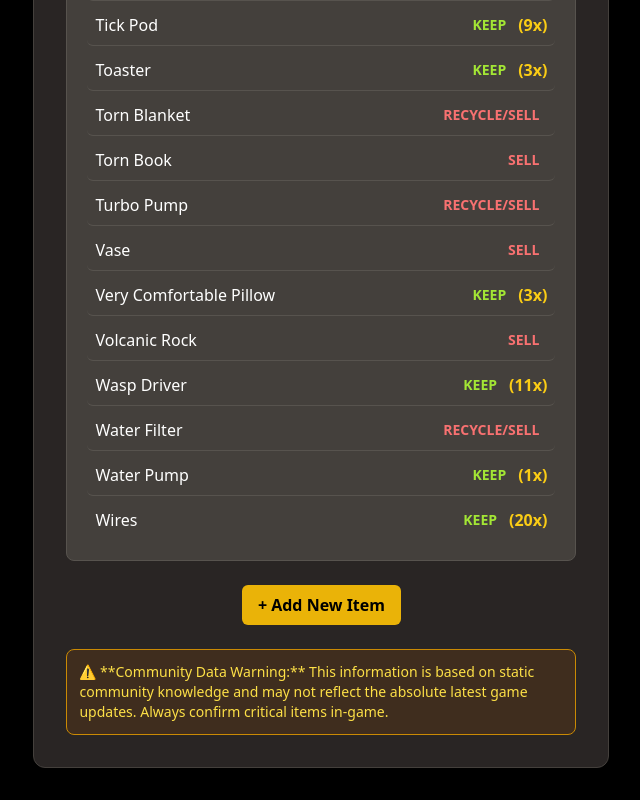
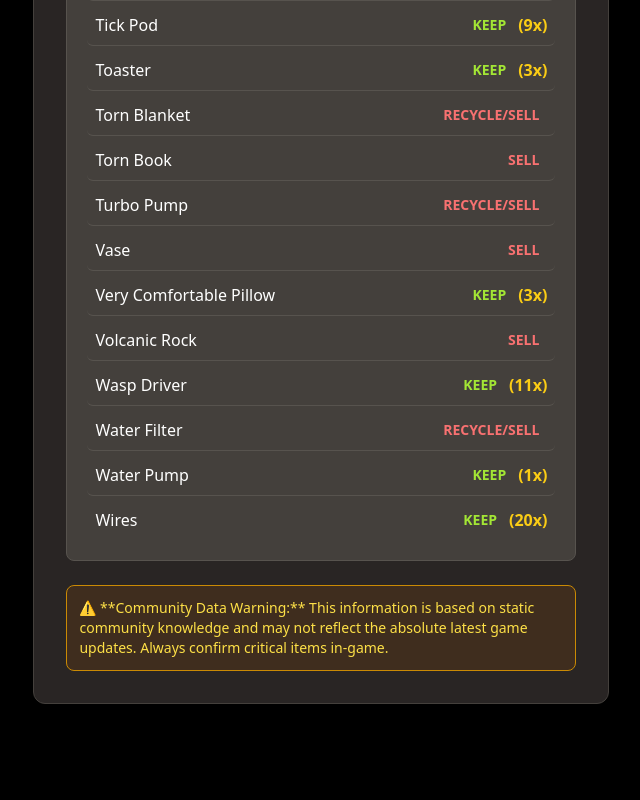
Before and after one commit to tsukaza-dev/arc_pharma_tool, a plain HTML site: page index.html in a window 1280 px wide. Shown: the part 6444-7244 px from the top of the page, without its empty margins (235-875 px from the left). After the commit the page ends 7180 px from the top, so only its background shows below. Drawn offline with nearby package versions, Linux system fonts and the light colour scheme.

Commit message:
Removed middle button
Removed middle button

```diff
--- a/index.html
+++ b/index.html
@@ -109,14 +109,6 @@
                 <!-- List items go here -->
             </div>
             <p id="details-text" class="text-sm mt-2 text-stone-500"></p>
-        </div>
-
-        <!-- Add New Item (Inside Card) -->
-        <div class="mt-6 flex justify-center">
-            <button onclick="openAddItemModal()"
-                class="px-4 py-2 bg-yellow-500 text-black font-bold rounded-md hover:bg-yellow-400 transition">
-                + Add New Item
-            </button>
         </div>
 
         <!-- Static Warning Note for Community Data -->
```
